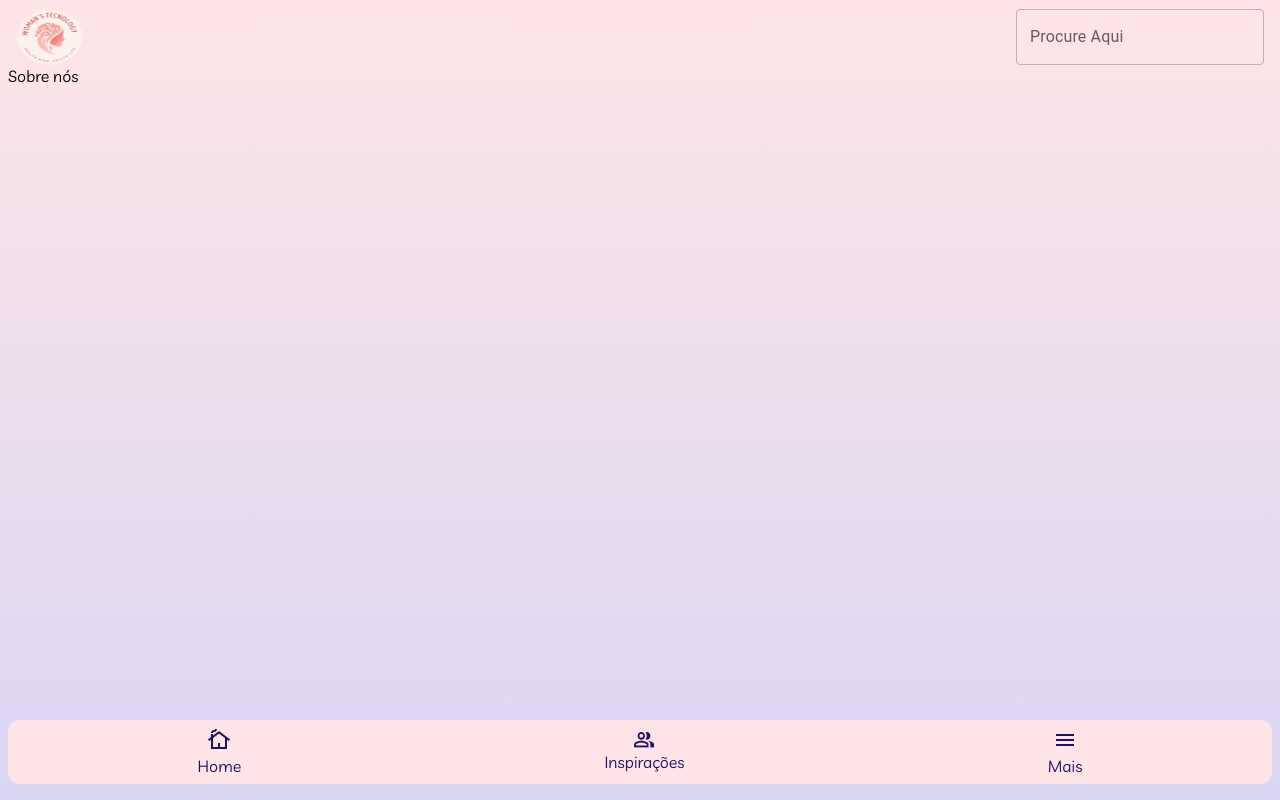
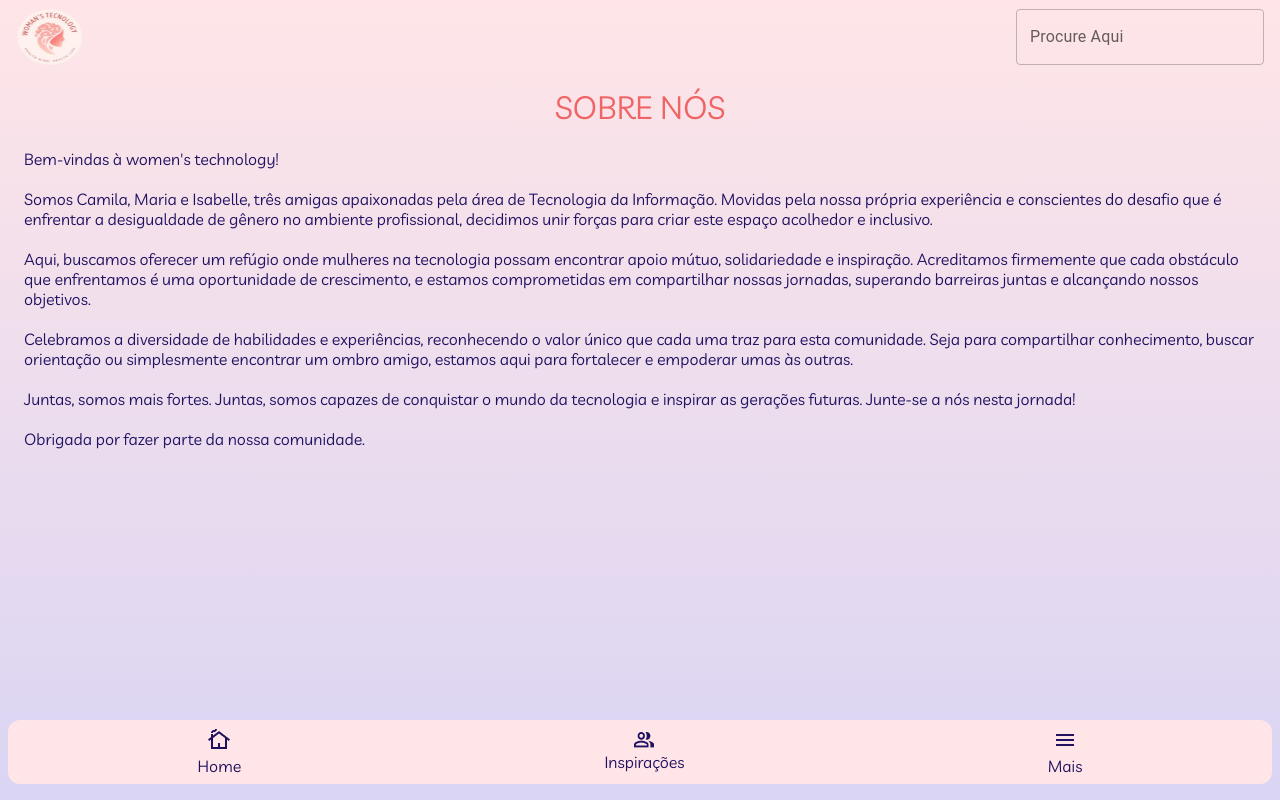
Before and after one commit to camilavrls/web-mobile-n1, a Next.js app: page /sobrenos in a window 1280 px wide. Built offline with nearby package versions, Linux system fonts and the light colour scheme.

Commit message:
adicionando sobre nos

```diff
--- a/src/app/sobrenos/page.jsx
+++ b/src/app/sobrenos/page.jsx
@@ -1,7 +1,22 @@
+import "./sobrenos.css"
+
 export default function SobreNos(){
     return(
         <div>
-            Sobre nós
+            <h1>SOBRE NÓS</h1>
+            <div className="sobrenos">
+            Bem-vindas à women's technology!<br/>
+            <br/>
+            Somos Camila, Maria e Isabelle, três amigas apaixonadas pela área de Tecnologia da Informação. Movidas pela nossa própria experiência e conscientes do desafio que é enfrentar a desigualdade de gênero no ambiente profissional, decidimos unir forças para criar este espaço acolhedor e inclusivo.<br/>
+            <br/>
+            Aqui, buscamos oferecer um refúgio onde mulheres na tecnologia possam encontrar apoio mútuo, solidariedade e inspiração. Acreditamos firmemente que cada obstáculo que enfrentamos é uma oportunidade de crescimento, e estamos comprometidas em compartilhar nossas jornadas, superando barreiras juntas e alcançando nossos objetivos.<br/>
+            <br/>
+            Celebramos a diversidade de habilidades e experiências, reconhecendo o valor único que cada uma traz para esta comunidade. Seja para compartilhar conhecimento, buscar orientação ou simplesmente encontrar um ombro amigo, estamos aqui para fortalecer e empoderar umas às outras.<br/>
+            <br/>
+            Juntas, somos mais fortes. Juntas, somos capazes de conquistar o mundo da tecnologia e inspirar as gerações futuras. Junte-se a nós nesta jornada! <br/>
+            <br/>
+            Obrigada por fazer parte da nossa comunidade.
+            </div>
         </div>
     );
 }
--- /dev/null
+++ b/src/app/sobrenos/sobrenos.css
@@ -0,0 +1,10 @@
+h1{
+    color: #EF6565;
+    text-align: center;
+    font-weight: normal;
+}
+
+.sobrenos{
+    color: #201261;
+    margin: 16px;
+}
```
